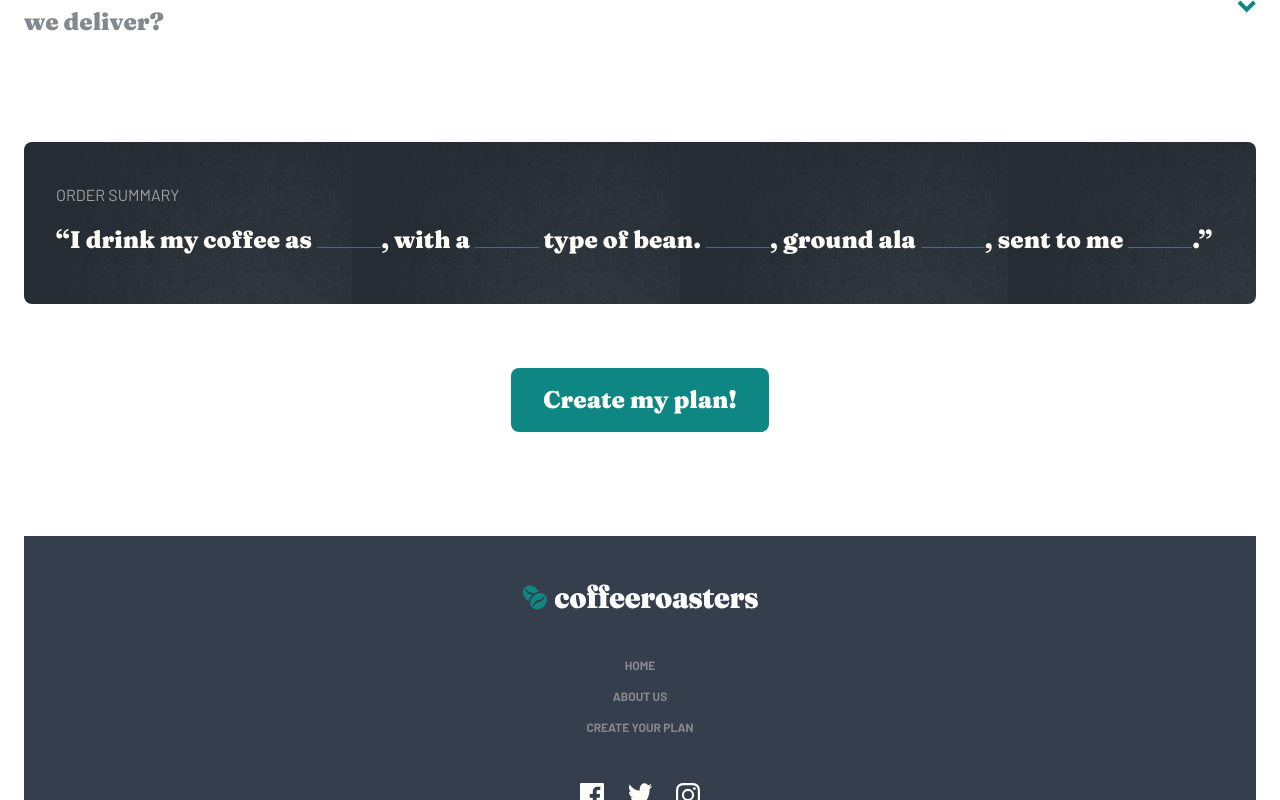
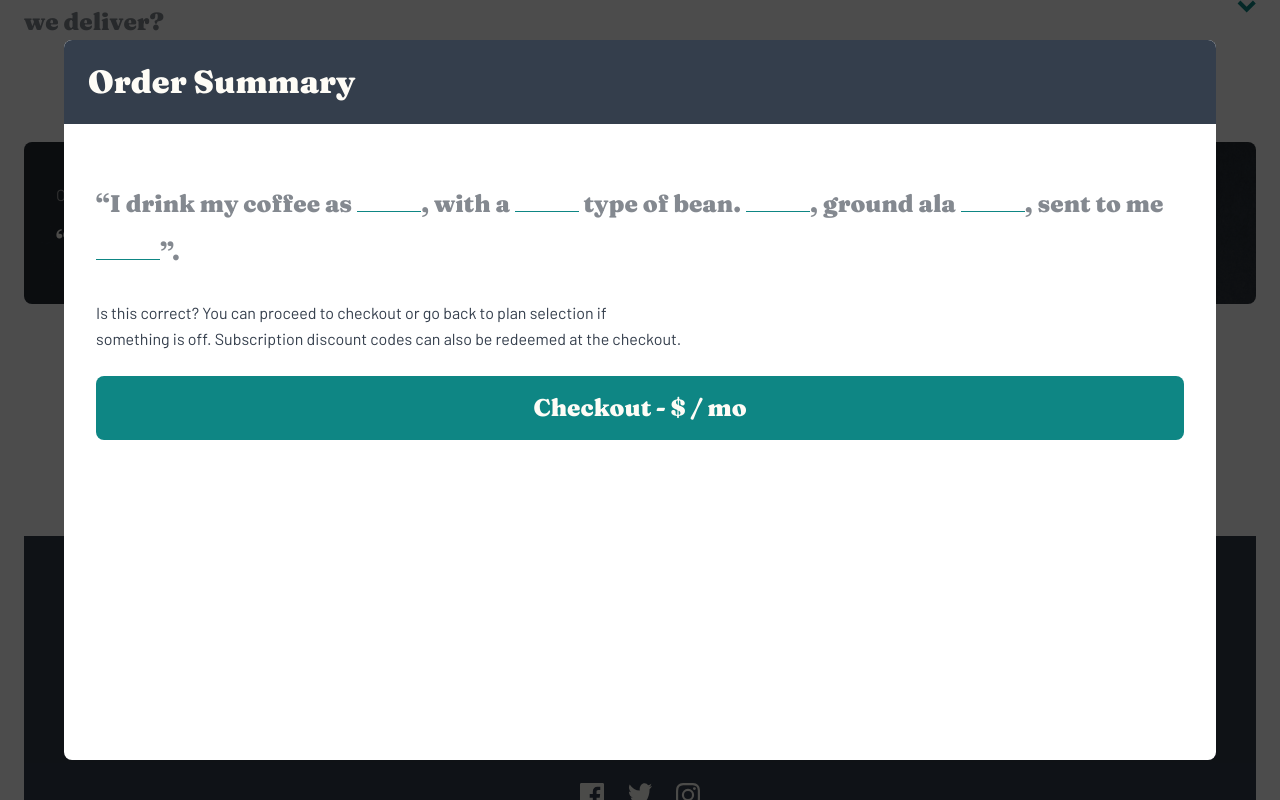
Before and after one commit to SuhasPatnaik/coffeeroasters-subscription-site, a React (Vite) app: page /subscribe in a window 1280 px wide. Both pictures are taken after a click on the button "Create my plan!". Shown: the part 2017-2817 px from the top of the page. Built offline with nearby package versions, Linux system fonts and the light colour scheme.

Commit message:
Order Summary component recomposed for reusabiltiy + Order Summary modal implemented

```diff
--- a/src/components/shared/Button.tsx
+++ b/src/components/shared/Button.tsx
@@ -2,11 +2,21 @@ import { ReactNode } from "react";
 
 interface ButtonProps {
   children: ReactNode;
+  handleClick?: () => void;
 }
 
-export default function Button({ children }: ButtonProps) {
+export default function Button({
+  children,
+  handleClick,
+  className,
+  ...props
+}: ButtonProps) {
   return (
-    <button className="font-heading bg-primary-accent text-h4 px-8 py-4 rounded-lg self-center cursor-pointer">
+    <button
+      className={`font-heading bg-primary-accent text-h4 px-8 py-4 rounded-lg self-center cursor-pointer ${className}`}
+      onClick={handleClick}
+      {...props}
+    >
       {children}
     </button>
   );
--- /dev/null
+++ b/src/components/subscribe/OrderConfirmationModal.tsx
@@ -0,0 +1,32 @@
+import Button from "../shared/Button";
+import OrderSummaryText from "./OrderSummaryText";
+
+export default function OrderConfirmationModal({
+  selectedPreferences,
+  onClose,
+}) {
+  return (
+    <>
+      <div className="fixed inset-0 bg-black/70 flex items-center justify-center z-50">
+        <div className="bg-white rounded-lg w-[90vw] h-[90vh] relative">
+          <h2 className="font-heading text-h3 mb-4 bg-neutral-900 py-6 pl-6 rounded-t-lg">
+            Order Summary
+          </h2>
+          <div className="flex flex-col px-8 pt-10 pb-4 gap-6">
+            <p className="font-heading text-h4/loose text-neutral-500">
+              <OrderSummaryText selectedPreferences={selectedPreferences} />
+            </p>
+            <p className="text-neutral-900 text-balance">
+              Is this correct? You can proceed to checkout or go back to plan
+              selection if something is off. Subscription discount codes can
+              also be redeemed at the checkout.{" "}
+            </p>
+            <Button onClick={onClose} className="w-full">
+              Checkout - ${} / mo
+            </Button>
+          </div>
+        </div>
+      </div>
+    </>
+  );
+}
--- a/src/components/subscribe/OrderSummary.tsx
+++ b/src/components/subscribe/OrderSummary.tsx
@@ -1,16 +1,16 @@
 import Button from "../shared/Button";
+import OrderConfirmationModal from "./OrderConfirmationModal";
+import { useState } from "react";
+import OrderSummaryText from "./OrderSummaryText";
 
 export default function OrderSummary({ selectedPreferences }) {
-  const getPreferenceText = (index) =>
-    selectedPreferences?.[index] ? (
-      <span className="text-primary-accent inline-block">
-        {selectedPreferences[index].optionName}
-      </span>
-    ) : (
-      <span className={`border-b-1 w-16 inline-block text-primary-accent`} />
-    );
+  const [showModal, setShowModal] = useState(false);
 
-  const isCapsule = selectedPreferences?.[0]?.optionName === "Capsule";
+  // Added this to check if the button click function is working
+  const handleCreatePlan = () => {
+    console.log("Button clicked");
+    setShowModal(true);
+  };
 
   return (
     <section>
@@ -22,19 +22,19 @@ export default function OrderSummary({ selectedPreferences }) {
       >
         <h1 className="uppercase text-neutral-400 mb-2">order summary</h1>
         <p className="font-heading text-h4/loose">
-          {isCapsule ? (
-            <>“I drink my coffee using {getPreferenceText(0)}</>
-          ) : (
-            <>“I drink my coffee as {getPreferenceText(0)}</>
-          )}
-          , with a {getPreferenceText(1)} type of bean. {getPreferenceText(2)}
-          {!isCapsule && <>, ground ala {getPreferenceText(3)}</>}, sent to me{" "}
-          {getPreferenceText(4)}.”
+          <OrderSummaryText selectedPreferences={selectedPreferences} />
         </p>
       </div>
       <div className="text-center my-16">
-        <Button>Create my plan!</Button>
+        <Button handleClick={handleCreatePlan}>Create my plan!</Button>
       </div>
+
+      {showModal && (
+        <OrderConfirmationModal
+          selectedPreferences={selectedPreferences}
+          onClose={() => setShowModal(false)}
+        />
+      )}
     </section>
   );
 }
--- /dev/null
+++ b/src/components/subscribe/OrderSummaryText.tsx
@@ -0,0 +1,31 @@
+export default function OrderSummaryText({ selectedPreferences }) {
+  console.log(selectedPreferences?.[0]?.optionName);
+  const getPreferenceText = (index) =>
+    selectedPreferences?.[index] ? (
+      <span className="text-primary-accent inline-block">
+        {selectedPreferences[index].optionName}
+      </span>
+    ) : (
+      <span className={`border-b-1 w-16 inline-block text-primary-accent`} />
+    );
+
+  const isCapsule = selectedPreferences?.[0]?.optionName === "Capsule";
+
+  return (
+    <>
+      {isCapsule ? (
+        <>
+          “I drink my coffee using{" "}
+          <span className="text-primary-accent inline-block">
+            {selectedPreferences[0].optionName}s
+          </span>
+        </>
+      ) : (
+        <>“I drink my coffee as {getPreferenceText(0)}</>
+      )}
+      , with a {getPreferenceText(1)} type of bean. {getPreferenceText(2)}
+      {!isCapsule && <>, ground ala {getPreferenceText(3)}</>}, sent to me{" "}
+      {getPreferenceText(4)}”.
+    </>
+  );
+}
```
